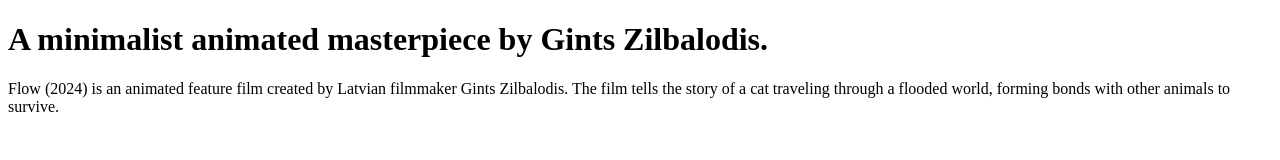
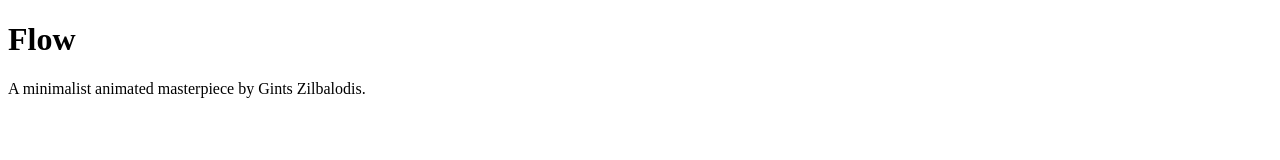
Before and after one commit to Veron3033/Web_Dev_Veronika-Titova, a plain HTML site: page index.html in a window 1280 px wide. Drawn offline with Linux system fonts and the light colour scheme.

Commit message:
Update index.html

```diff
--- a/index.html
+++ b/index.html
@@ -4,8 +4,8 @@
   <title>Flow</title>
 </head>
 <body>
-  <h1>A minimalist animated masterpiece by Gints Zilbalodis.</h1>
-  <p>Flow (2024) is an animated feature film created by Latvian filmmaker Gints Zilbalodis. The film tells the story of a cat traveling through a flooded world, forming bonds with other animals to survive.</p>
+  <h1>Flow</h1>
+  <p>A minimalist animated masterpiece by Gints Zilbalodis.</p>
 </body>
 
 
```
